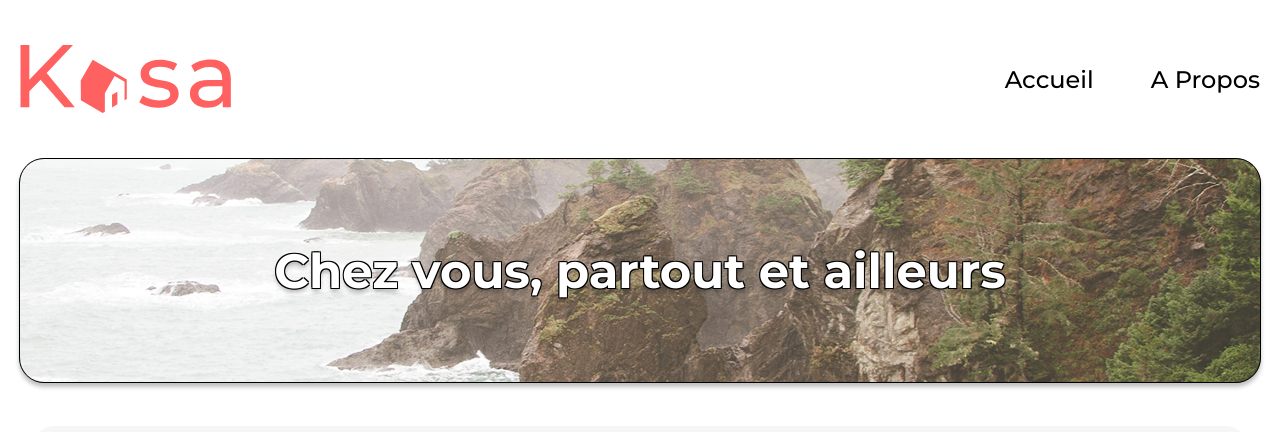
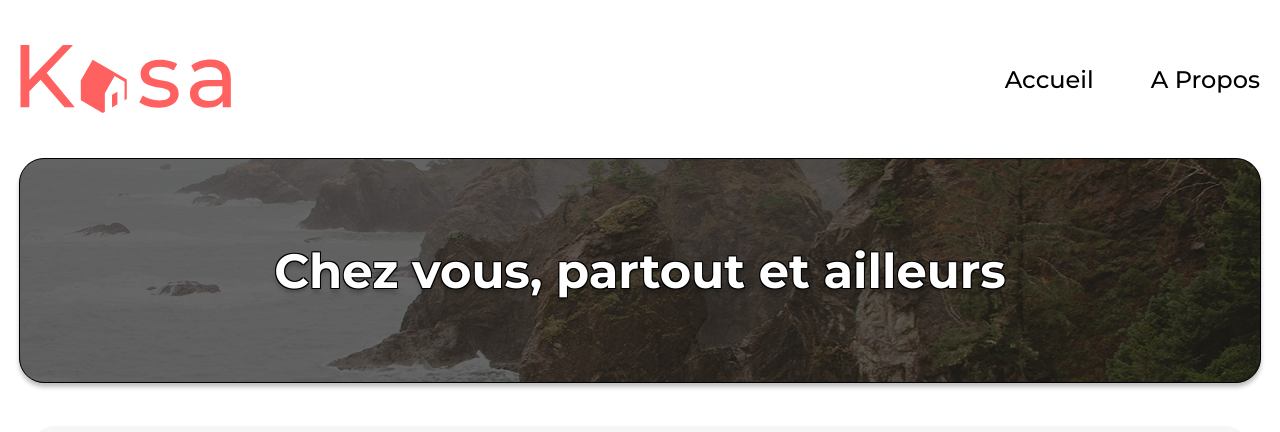
Before and after one commit to marchelucie/Kasa, a React (Vite) app: page / in a window 1280 px wide. Shown: the top 432 px of the page. Built offline with nearby package versions, Linux system fonts and the light colour scheme.

Commit message:
added pageName for banner style

```diff
--- a/src/pages/Home.jsx
+++ b/src/pages/Home.jsx
@@ -8,7 +8,7 @@ import '../styles/Home.scss';
 function Home() {
     return (
         <>
-            <Banner title={"Chez vous, partout et ailleurs"} bannerImage={BannerImage}/>
+            <Banner title={"Chez vous, partout et ailleurs"} bannerImage={BannerImage} pageName="home"/>
             <div className="cards-container">
                 {data.map((logement) => (
                     <AccomodationCard
--- a/src/styles/home.scss
+++ b/src/styles/home.scss
@@ -1,4 +1,8 @@
 @import 'variables';
+
+.banner-image-home {
+    opacity: 0.4;
+}
 
 .cards-container {
     display: grid;
```
